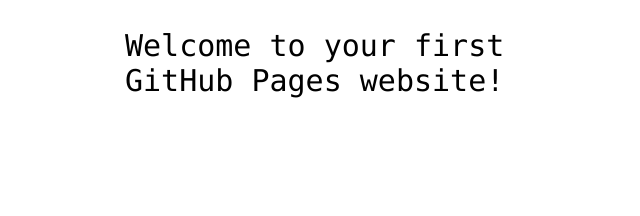
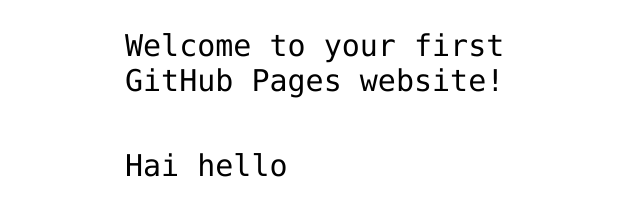
Before and after one commit to kondareddy123/hello-world, a plain HTML site: page index.html in a window 1280 px wide. Shown: the part 360-576 px from the top of the page, without its empty margins (315-955 px from the left). Drawn offline with Linux system fonts and the light colour scheme.

Commit message:
Update index.html

```diff
--- a/index.html
+++ b/index.html
@@ -13,6 +13,6 @@
 
 <!-- Change this code here by copy and pasting your template on line 15 -->
 <p>Welcome to your first GitHub Pages website!</p>
-
+  <p>Hai hello</p>
 </body>
 </html>
```
